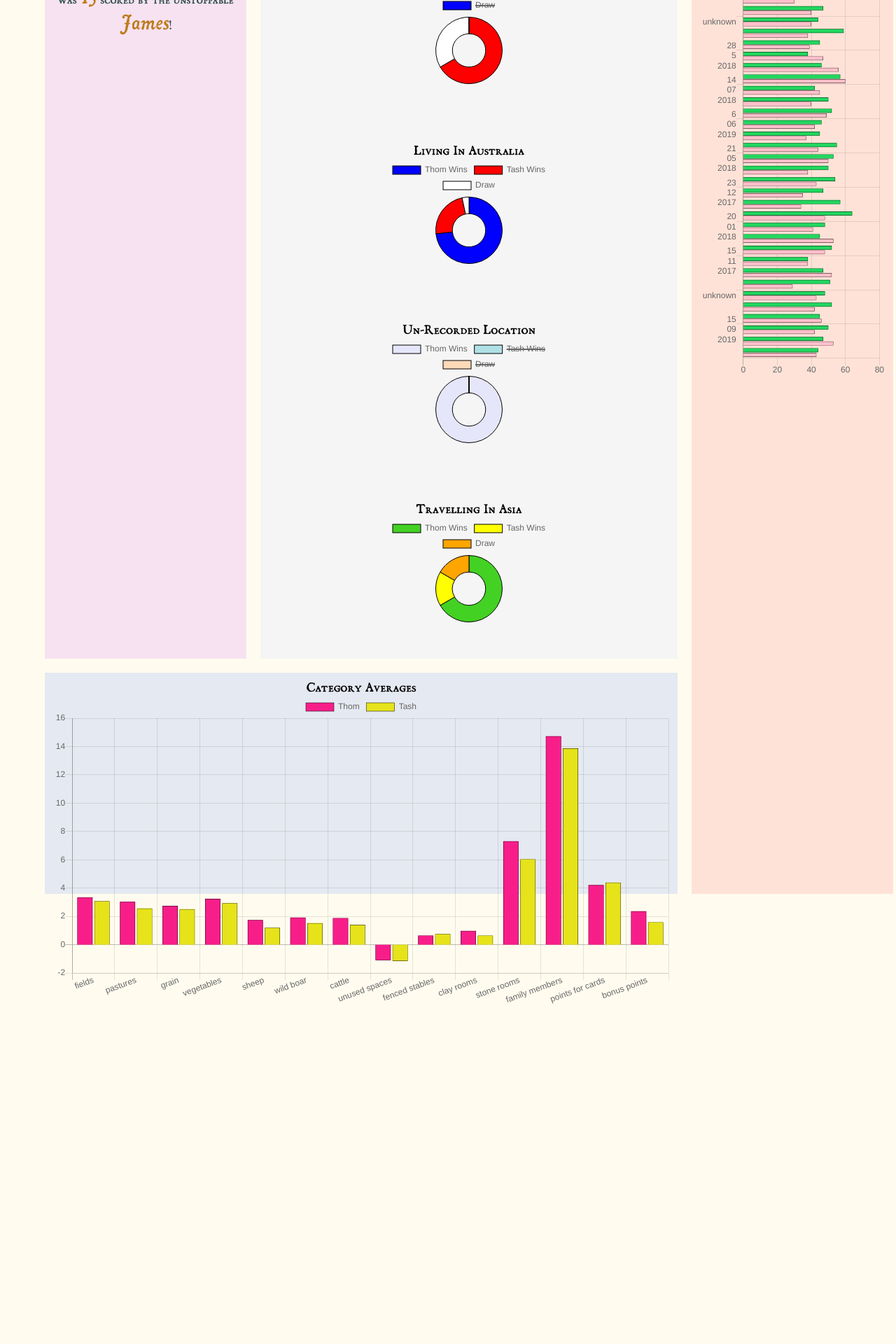
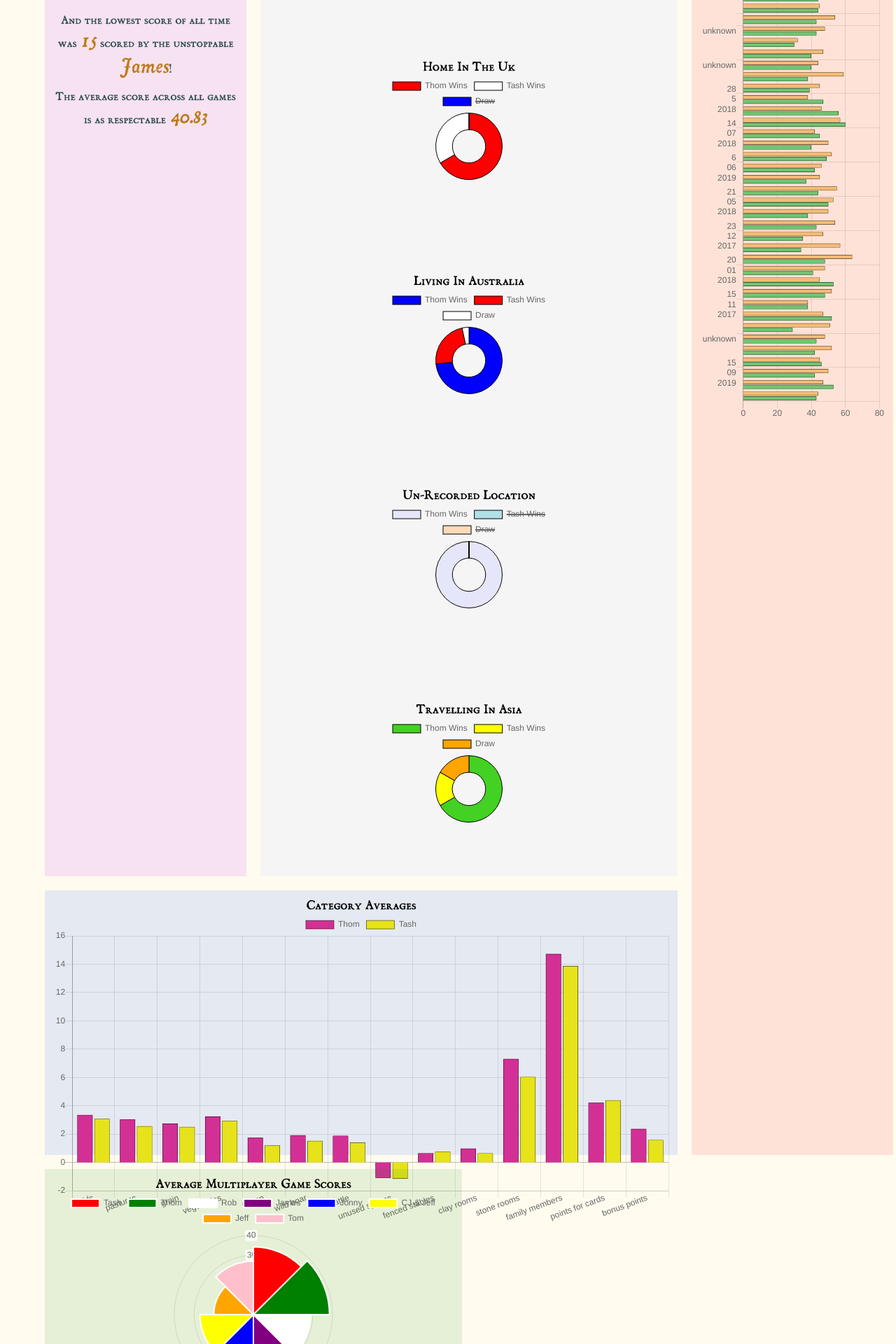
Before and after one commit to njblore/board-game-stats, a React (Create React App) app: page / in a window 1280 px wide. Shown: the part 720-2640 px from the top of the page at 70% size. Before the commit the page ends 2156 px from the top, so only its background shows below. Built offline with nearby package versions, Linux system fonts and the light colour scheme.

Commit message:
feat: add multiplayer polar average scores

```diff
--- a/src/App.css
+++ b/src/App.css
@@ -85,3 +85,10 @@ body {
   font-family: 'dominicaItalic';
   color: #bd7b1b;
 }
+
+.radial-container {
+  grid-row: 7 / span 2;
+  grid-column: 1 / span 2;
+  padding: 10px;
+  background: rgba(15, 141, 0, 0.1);
+}
--- a/src/App.js
+++ b/src/App.js
@@ -5,6 +5,7 @@ import PieCharts from './Components/PieCharts';
 import FinalScoresBar from './Components/FinalScoresBar';
 import CategoryAverage from './Components/CategoryAverages';
 import Stats from './Components/Stats';
+import MultiplayerRadial from './Components/MultiplayerRadial';
 
 const App = () => {
   const overallTotals = scores.games.reduce((acc, game) => {
@@ -38,6 +39,7 @@ const App = () => {
       <PieCharts tashVsThom={tashVsThom}></PieCharts>
       <FinalScoresBar scores={tashVsThom}></FinalScoresBar>
       <CategoryAverage scores={tashVsThom}></CategoryAverage>
+      <MultiplayerRadial multiplayer={multiplayer}></MultiplayerRadial>
     </div>
   );
 };
--- a/src/Components/CategoryAverages.jsx
+++ b/src/Components/CategoryAverages.jsx
@@ -66,7 +66,7 @@ const CategoryAverage = props => {
     datasets: [
       {
         label: 'Thom',
-        backgroundColor: '#f81e8a',
+        backgroundColor: '#d23095',
         borderColor: 'black',
         borderWidth: 0.5,
         hoverBackgroundColor: '#f81e8a',
--- a/src/Components/FinalScoresBar.jsx
+++ b/src/Components/FinalScoresBar.jsx
@@ -26,19 +26,19 @@ const FinalScoresBar = props => {
     datasets: [
       {
         label: 'Thom',
-        backgroundColor: '#22d75f',
+        backgroundColor: '#f4bc77',
         borderColor: 'black',
         borderWidth: 0.5,
-        hoverBackgroundColor: '#22d75f',
+        hoverBackgroundColor: '#f4bc77',
         hoverBorderColor: 'black',
         data: scores['Thom'],
       },
       {
         label: 'Tash',
-        backgroundColor: 'pink',
+        backgroundColor: '#71c572',
         borderColor: 'black',
         borderWidth: 0.5,
-        hoverBackgroundColor: 'pink',
+        hoverBackgroundColor: '#71c572',
         hoverBorderColor: 'black',
         data: scores['Tash'],
       },
--- /dev/null
+++ b/src/Components/MultiplayerRadial.jsx
@@ -0,0 +1,52 @@
+import React from 'react';
+import { Polar } from 'react-chartjs-2';
+
+const MultiplayerRadial = props => {
+  console.log(props.multiplayer);
+  let totals = props.multiplayer.reduce((acc, game) => {
+    game.players.forEach(player => {
+      const totalScore = Object.values(player.scores).reduce(
+        (sum, score) => (sum += score),
+      );
+      acc[player.name] = acc[player.name]
+        ? [...acc[player.name], totalScore]
+        : [totalScore];
+    });
+    return acc;
+  }, {});
+  let playerAverages = {};
+
+  for (let player in totals) {
+    const totalScore = totals[player].reduce((acc, score) => (acc += score));
+    const averageScore = totalScore / totals[player].length;
+    playerAverages[player] = averageScore.toFixed(2);
+  }
+  console.log(Object.values(playerAverages));
+  const data = {
+    datasets: [
+      {
+        data: Object.values(playerAverages),
+        backgroundColor: [
+          'red',
+          'green',
+          'white',
+          'purple',
+          'blue',
+          'yellow',
+          'orange',
+          'pink',
+        ],
+        label: '', // for legend
+      },
+    ],
+    labels: Object.keys(playerAverages),
+  };
+  return (
+    <div className="radial-container">
+      <header className="header">Average Multiplayer Game Scores</header>
+      <Polar data={data}></Polar>
+    </div>
+  );
+};
+
+export default MultiplayerRadial;
--- a/src/Components/Stats.jsx
+++ b/src/Components/Stats.jsx
@@ -4,6 +4,8 @@ const Stats = props => {
   console.log(props.totals);
   let max = { name: '', score: 0 };
   let min = { name: '', score: 100 };
+  let overallTotal = 0;
+  let scoreCount = 0;
   for (let player in props.totals) {
     let playerBest = Math.max(...props.totals[player]);
     let playerWorst = Math.min(...props.totals[player]);
@@ -15,7 +17,13 @@ const Stats = props => {
       min.name = player;
       min.score = playerWorst;
     }
+    let playerTotal = props.totals[player].reduce(
+      (acc, score) => (acc += score),
+    );
+    overallTotal += playerTotal;
+    scoreCount += props.totals[player].length;
   }
+  let averageScore = overallTotal / scoreCount;
   return (
     <div className="stats-container">
       <header className="header stats-header">
@@ -36,7 +44,8 @@ const Stats = props => {
       </p>
       <p>
         The Highest score from all games was
-        <span className="stat-text"> {max.score}</span> scored by the amazing
+        <span className="stat-text"> {max.score}</span> scored by the
+        indefatigable
         <span className="stat-text"> {max.name}</span>!
       </p>
       <p>
@@ -45,6 +54,10 @@ const Stats = props => {
         unstoppable
         <span className="stat-text"> {min.name}</span>!
       </p>
+      <p>
+        The average score across all games is as respectable
+        <span className="stat-text"> {averageScore.toFixed(2)}</span>
+      </p>
     </div>
   );
 };
```
Also changed, not shown: src/data/sheepMeeple.png (added).
